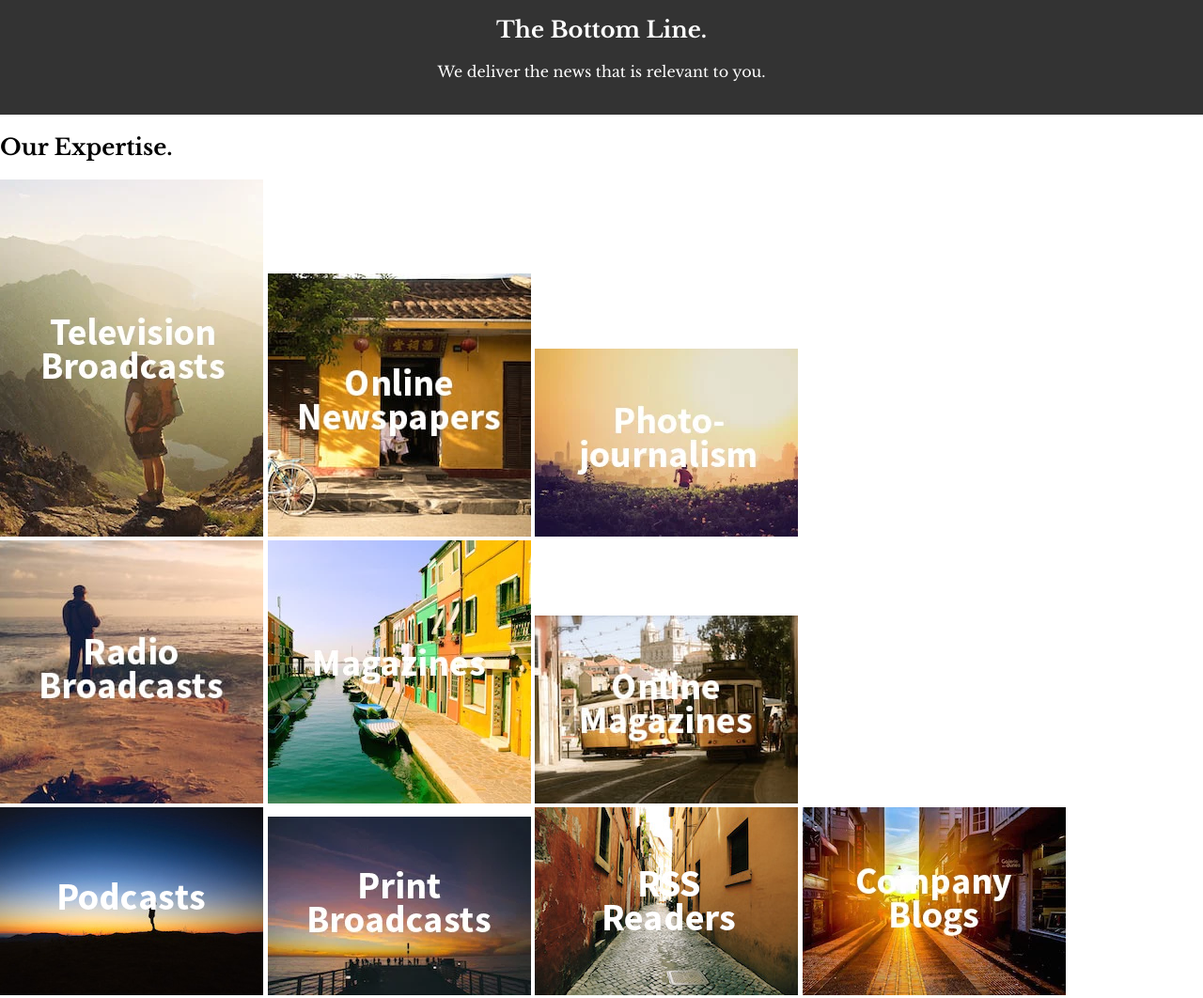
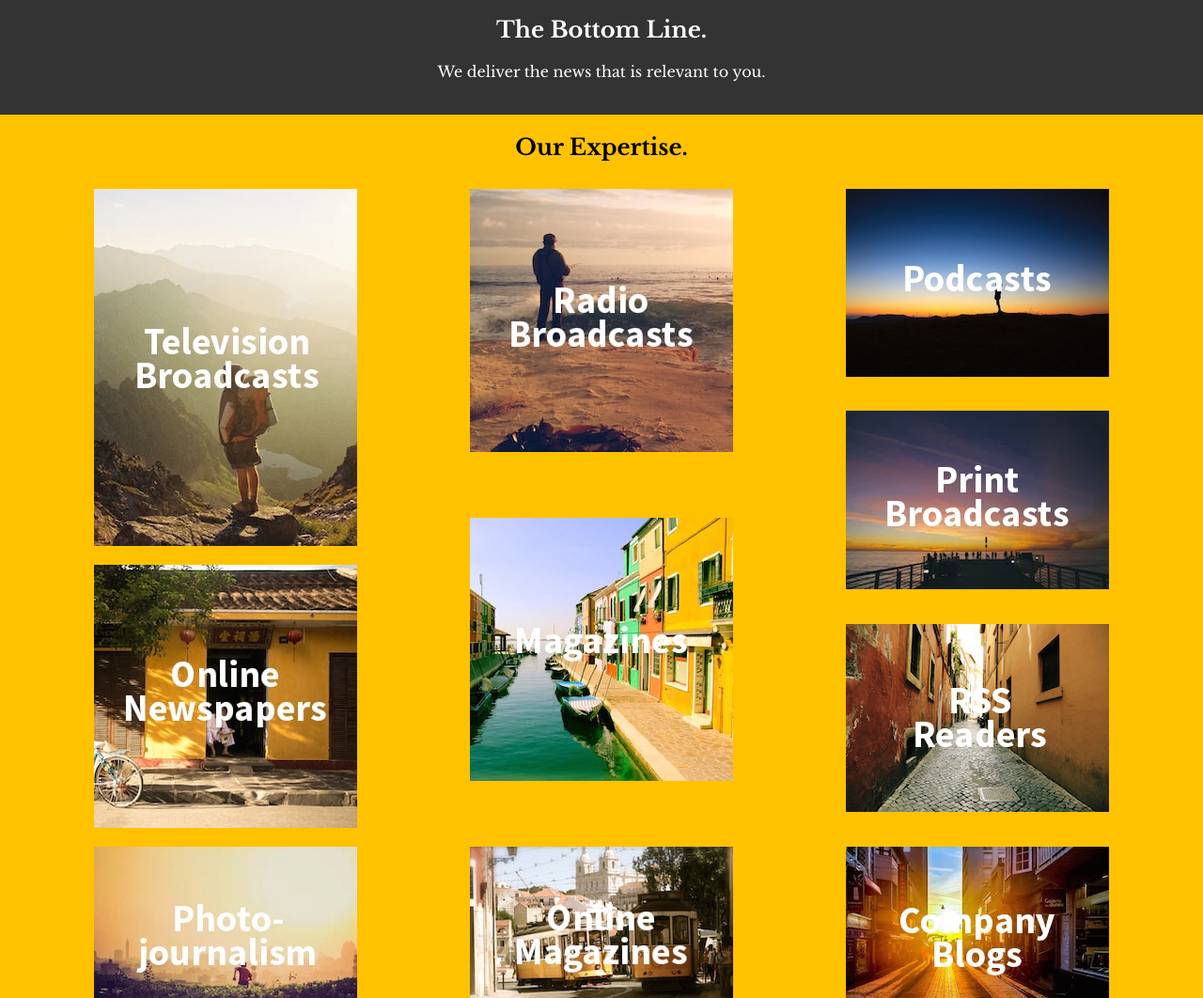
Before and after one commit to kendallawills/Codecademy-Headlines, a plain HTML site: page index.html in a window 1280 px wide. Shown: the part 420-1482 px from the top of the page at 94% size. Drawn offline with nearby package versions, Linux system fonts and the light colour scheme.

Commit message:
Style Expertise

```diff
--- a/resources/style.css
+++ b/resources/style.css
@@ -8,7 +8,9 @@ body {
 }
 
 img {
-
+    width: auto;
+    height: auto;
+    margin: 10px auto;
 }
 
 /* TYPOGRAPHY */
@@ -25,14 +27,6 @@ ul {
 
 .container {
     margin: 0 auto;
-}
-
-.spacer {
-
-}
-
-.main {
-
 }
 
 /* HEADER */
@@ -81,3 +75,34 @@ ul {
 }
 
 /* EXPERTISE */
+
+#expertise {
+    background-color: #ffc200;
+    text-align: center;
+    margin: 0;
+    padding: 20px;
+}
+
+.main {
+    background-color: #ffc200;
+}
+
+.spacer {
+    max-width: 1200px;
+    margin: auto;
+}
+
+.cards {
+    background-color: #ffc200;
+    display: flex;
+    flex-wrap: wrap;
+    justify-content: space-around;
+}
+
+.col {
+    display: inline-flex;
+    flex-direction: column;
+    justify-content: space-between;
+}
+
+/* FOOTER */
```
